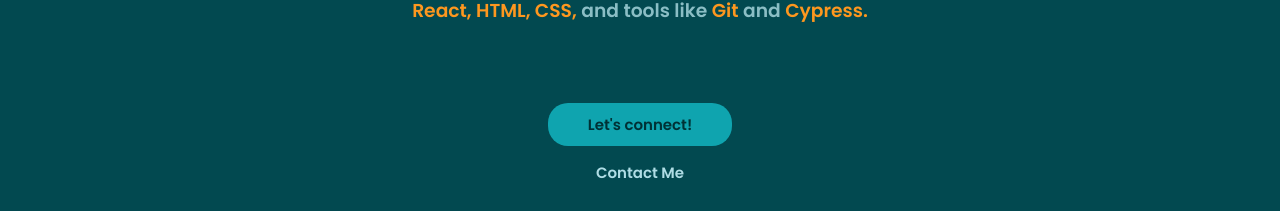
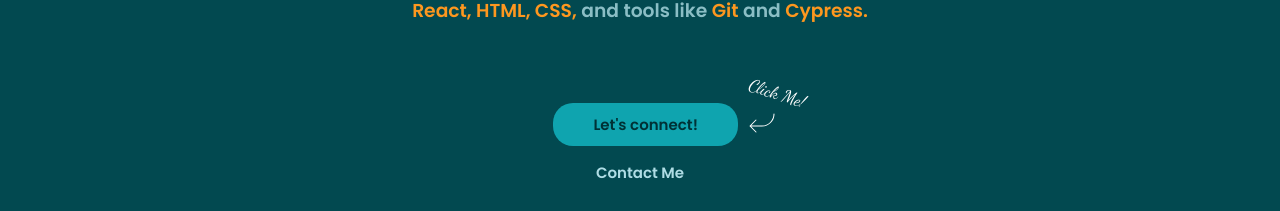
Before and after one commit to kaynan45/myportfolio, a React (Create React App) app: page / in a window 1280 px wide. Shown: the part 586-797 px from the top of the page. Built offline with nearby package versions, Linux system fonts and the light colour scheme.

Commit message:
creating the 'Click Me!' icons

```diff
--- a/public/index.html
+++ b/public/index.html
@@ -1,16 +1,17 @@
 <!DOCTYPE html>
 <html lang="en">
+
 <head>
   <meta charset="utf-8" />
   <link rel="icon" href="%PUBLIC_URL%/favicon.ico" />
   <meta name="viewport" content="width=device-width, initial-scale=1" />
   <meta name="theme-color" content="#000000" />
-    <meta
-      name="description"
-      content="Web site created using create-react-app"
-    />
+  <meta name="description" content="Web site created using create-react-app" />
   <link rel="apple-touch-icon" href="%PUBLIC_URL%/logo192.png" />
   <link href="https://fonts.googleapis.com/css2?family=Poppins:wght@400;600&display=swap" rel="stylesheet">
+  <link rel="preconnect" href="https://fonts.googleapis.com">
+  <link rel="preconnect" href="https://fonts.gstatic.com" crossorigin>
+  <link href="https://fonts.googleapis.com/css2?family=Dancing+Script:wght@400..700&display=swap" rel="stylesheet">
   <!--
       manifest.json provides metadata used when your web app is installed on a
       user's mobile device or desktop. See https://developers.google.com/web/fundamentals/web-app-manifest/
@@ -27,6 +28,7 @@
     -->
   <title>Kaynan45</title>
 </head>
+
 <body>
   <noscript>You need to enable JavaScript to run this app.</noscript>
   <div id="root"></div>
@@ -41,4 +43,5 @@
       To create a production bundle, use `npm run build` or `yarn build`.
     -->
 </body>
+
 </html>
--- a/src/Components/Home.js
+++ b/src/Components/Home.js
@@ -1,8 +1,6 @@
 import { PiArrowBendDownLeftThin } from "react-icons/pi";
 import styles from "./Home.module.css";
 import { Link } from "react-router-dom";
-
-// I've built dynamic, user-friendly applications like the Aluguel Marina Da Glória website. I'm eager to tackle new challenges and grow in the tech industry.
 
 function Home() {
   return (
@@ -20,12 +18,20 @@
         </h3>
       </div>
       <div className={styles.connect}>
+        <div className={styles.letsConnectContainer}>
           <Link
             to="https://www.linkedin.com/in/lorenzo-xavier-9317432ba/"
             target="_blank"
           >
             <button className={styles.letsConnect}>Let's connect!</button>
           </Link>
+          <div>
+            <p className={styles.clickMe}>Click Me!</p>
+            <span className={styles.arrow}>
+              <PiArrowBendDownLeftThin />
+            </span>
+          </div>
+        </div>
         <button className={styles.contactMe}>Contact Me</button>
       </div>
     </div>
--- a/src/Components/Home.module.css
+++ b/src/Components/Home.module.css
@@ -33,6 +33,26 @@
   flex-direction: column;
   justify-content: center;
   align-items: center;
+}
+
+.letsConnectContainer {
+  display: flex;
+  align-items: center;
+  margin-left: 80px;
+}
+
+.clickMe {
+  font-size: 1.1em;
+  margin-left: 10px;
+  rotate: 18deg;
+  color: #ffffff;
+  font-family: "Dancing Script", cursive;
+}
+
+.arrow {
+  font-size: 2em;
+  color: #ffffff;
+  margin-left: -20px;
 }
 
 .letsConnect {
```
Lines whose indentation alone changed are shown as unchanged.
